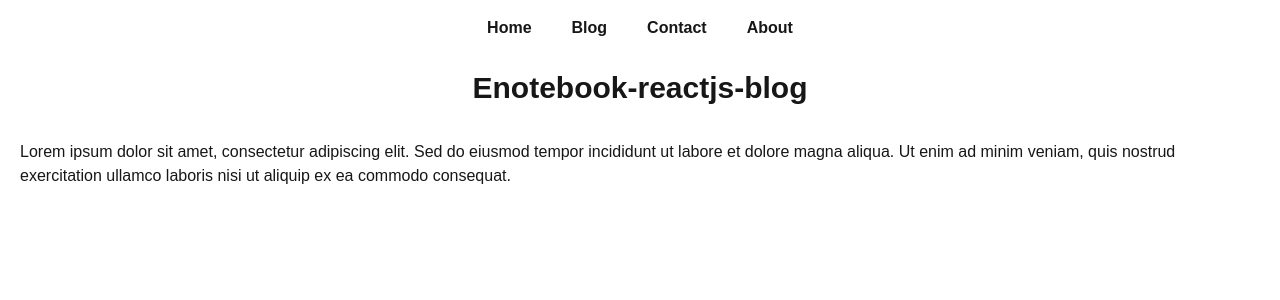
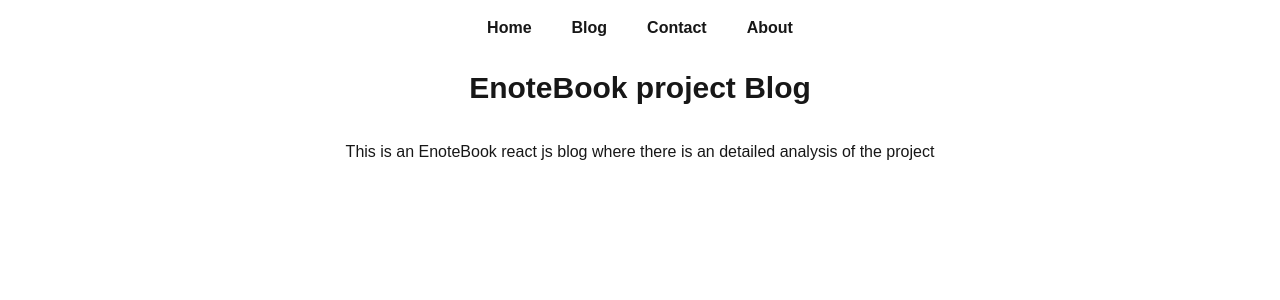
Before and after one commit to kowshik76/NightOwl-Nextjs, a Next.js app: page /blogspot/Enotebook-reactjs-blog in a window 1280 px wide. Shown: the top 300 px of the page. Built offline with nearby package versions, Linux system fonts and the light colour scheme.

Commit message:
Add new blog data files and enhance blog retrieval functionality

```diff
--- /dev/null
+++ b/blogdata/Enotebook-reactjs-blog.json
@@ -0,0 +1,6 @@
+{
+    "Name": "EnoteBook project Blog",
+    "Description": "This is an EnoteBook react js blog where there is an detailed analysis of the project ",
+    "author": "kaushik Ma",
+    "slug": "Enotebook-reactjs-blog"
+}
--- a/src/app/Blog/page.js
+++ b/src/app/Blog/page.js
@@ -6,7 +6,6 @@ const Page = () => {
   const [blogs, setBlogs] = useState([]);
 
   useEffect(() => {
-    console.log("I m running");
     fetch("http://localhost:3000/api/blogs")
       .then((a) => a.json())
       .then((parsed) => {
@@ -26,12 +25,12 @@ const Page = () => {
             {blogs.map((blogitem) => {
               return (
                 <Link href={`/blogspot/${blogitem.slug}`} key={blogitem.slug}>
-                  <div  className="h-40 w-100 m-5 rounded-2xl border-2 border-white transition-all duration-500 hover:border-blue-500 hover:shadow-[0_0_15px_rgba(59,130,246,0.8)] cursor-pointer">
+                  <div className="h-40 w-100 m-5 rounded-2xl border-2 border-white transition-all duration-500 hover:border-blue-500 hover:shadow-[0_0_15px_rgba(59,130,246,0.8)] cursor-pointer">
                     <h4 className="text-center m-5 font-bold">
                       {blogitem.Name}
                     </h4>
                     <p className="text-center m-5">
-                     {blogitem.Description.substr(0,100)}
+                      {blogitem.Description.substr(0, 100)}
                     </p>
                   </div>
                 </Link>
--- a/src/app/blogspot/[slug]/page.js
+++ b/src/app/blogspot/[slug]/page.js
@@ -1,20 +1,47 @@
 "use client";
 import Link from 'next/link';
 import { useParams } from 'next/navigation';
+import { useEffect, useState } from 'react';
 
 const Slug = () => {
+    const [Blogs, setBlogs] = useState(null);
+    const [error, setError] = useState(null); // State for error handling
     const { slug } = useParams();
+
+    useEffect(() => {
+        if (!slug) return; // Ensure slug is available before fetching
+
+        const fetchBlog = async () => {
+            try {
+                const response = await fetch(`http://localhost:3000/api/getblogs/${slug}`);
+                if (!response.ok) throw new Error("Failed to fetch blog");
+                const parsed = await response.json();
+                setBlogs(parsed);
+            } catch (err) {
+                console.error("Error fetching blog:", err);
+                setError("Failed to load blog. Please try again later.");
+            }
+        };
+
+        fetchBlog();
+    }, [slug]); // Add slug as a dependency
+
+    if (error) {
+        return <p className="text-red-500 text-center">{error}</p>;
+    }
+
+    if (!Blogs) {
+        return <p className="text-center">Loading...</p>;
+    }
 
     return (
         <>
-        <div >
-        <h1 className='text-3xl text-center my-3.5 font-bold'>{slug}</h1>
-
-        </div>
-        <div className='p-5'>
-            <p>Lorem ipsum dolor sit amet, consectetur adipiscing elit. Sed do eiusmod tempor incididunt ut labore et dolore magna aliqua. Ut enim ad minim veniam, quis nostrud exercitation ullamco laboris nisi ut aliquip ex ea commodo consequat.
-            </p>
-        </div>
+            <div>
+                <h1 className="text-3xl text-center my-3.5 font-bold">{Blogs.Name}</h1>
+            </div>
+            <div className="p-5 text-center">
+                <p>{Blogs.Description}</p>
+            </div>
         </>
     );
 };
```
Also changed, not shown: blogdata/Javascript-blog.json (renamed from blogdata/third-blog.json), blogdata/Next.js-blog.json (renamed from blogdata/second-blog.json), blogdata/React-blog.json (renamed from blogdata/first-blog.json), 1 other file (tests, documents, lock files or other folders).
